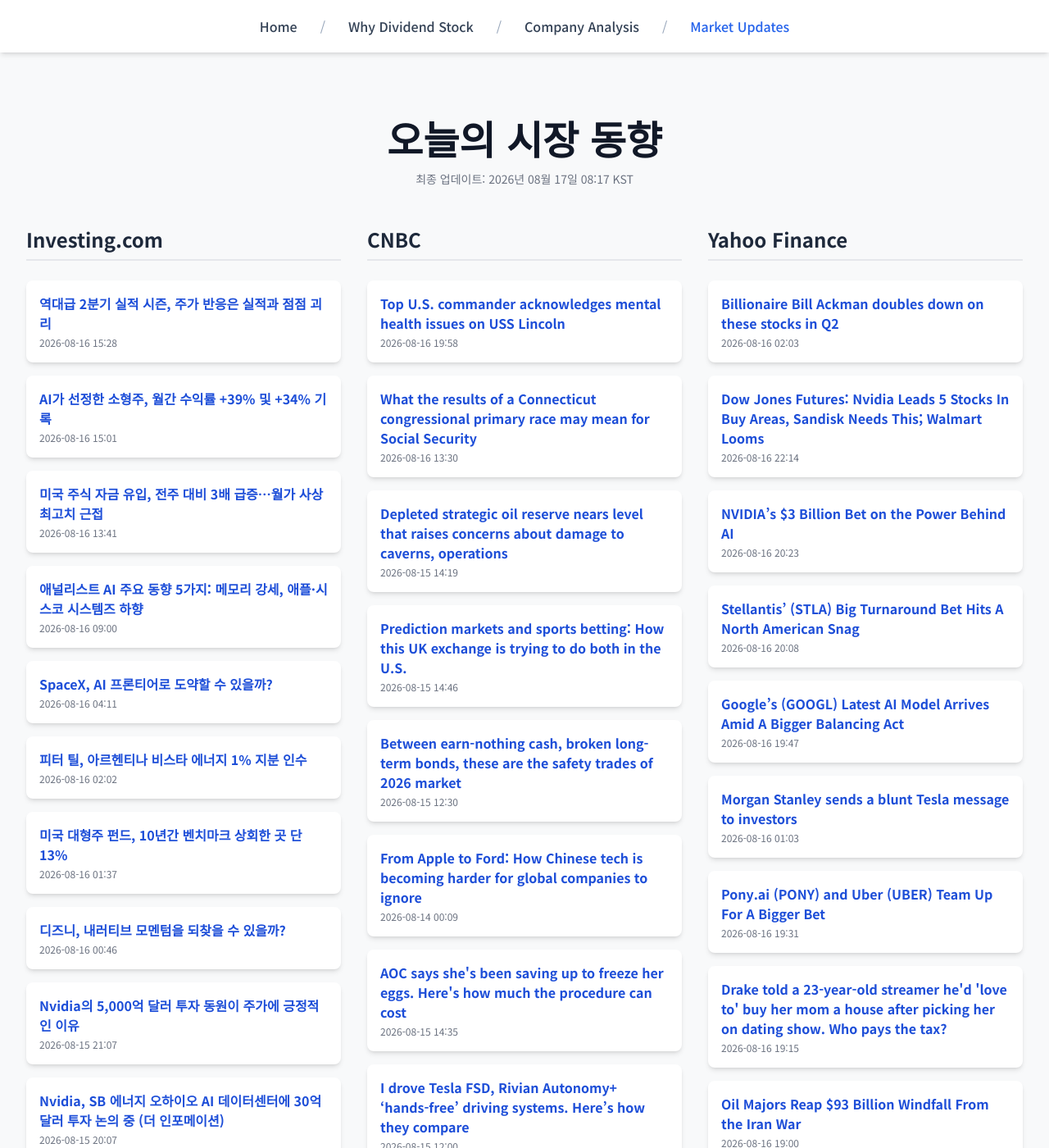
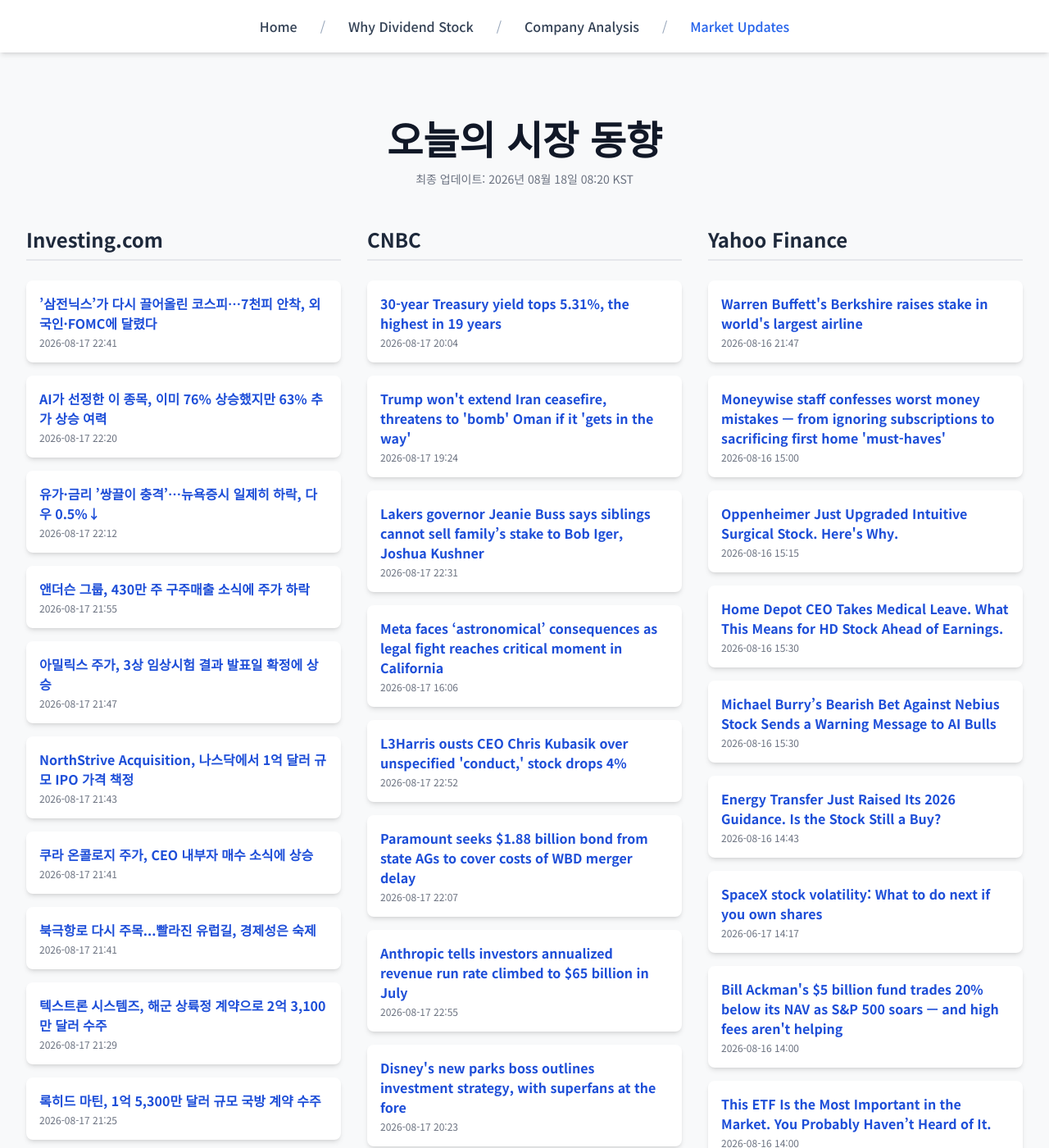
Before and after one commit to Kay-Hwang/my-company-analysis, a Jekyll site: the page built from market-updates.html, in a window 1280 px wide and 1400 px high. Shown: the whole window at 82% size. Built offline with Jekyll 4.4.1, drawn with Linux system fonts in a browser that asks for light colours; nearby versions of some CDN libraries; a script that is not in the unit is left out; some of the changed text lies outside the part shown.

Commit message:
Update daily data

```diff
--- a/_data/latest_data.json
+++ b/_data/latest_data.json
@@ -1,74 +1,116 @@
 {
-  "lastUpdated": "2026년 08월 17일 08:17 KST",
+  "lastUpdated": "2026년 08월 18일 08:20 KST",
   "news": {
     "investing": [
       {
-        "title": "역대급 2분기 실적 시즌, 주가 반응은 실적과 점점 괴리",
-        "link": "https://kr.investing.com/news/stock-market-news/article-2063561",
-        "pubDate": "2026-08-16 15:28:02",
-        "summary": "역대급 2분기 실적 시즌, 주가 반응은 실적과 점점 괴리"
+        "title": "’삼전닉스’가 다시 끌어올린 코스피…7천피 안착, 외국인·FOMC에 달렸다",
+        "link": "https://kr.investing.com/news/stock-market-news/article-2065005",
+        "pubDate": "2026-08-17 22:41:54",
+        "summary": "’삼전닉스’가 다시 끌어올린 코스피…7천피 안착, 외국인·FOMC에 달렸다"
       },
       {
-        "title": "AI가 선정한 소형주, 월간 수익률 +39% 및 +34% 기록",
-        "link": "https://kr.investing.com/news/stock-market-news/article-2063559",
-        "pubDate": "2026-08-16 15:01:35",
-        "summary": "AI가 선정한 소형주, 월간 수익률 +39% 및 +34% 기록"
+        "title": "AI가 선정한 이 종목, 이미 76% 상승했지만 63% 추가 상승 여력",
+        "link": "https://kr.investing.com/news/stock-market-news/article-2064995",
+        "pubDate": "2026-08-17 22:20:36",
+        "summary": "AI가 선정한 이 종목, 이미 76% 상승했지만 63% 추가 상승 여력"
       },
       {
-        "title": "미국 주식 자금 유입, 전주 대비 3배 급증…월가 사상 최고치 근접",
-        "link": "https://kr.investing.com/news/stock-market-news/article-2063551",
-        "pubDate": "2026-08-16 13:41:11",
-        "summary": "미국 주식 자금 유입, 전주 대비 3배 급증…월가 사상 최고치 근접"
+        "title": "유가·금리 ’쌍끌이 충격’…뉴욕증시 일제히 하락, 다우 0.5%↓",
+        "link": "https://kr.investing.com/news/stock-market-news/article-2064986",
+        "pubDate": "2026-08-17 22:12:15",
+        "summary": "유가·금리 ’쌍끌이 충격’…뉴욕증시 일제히 하락, 다우 0.5%↓"
       },
       {
-        "title": "애널리스트 AI 주요 동향 5가지: 메모리 강세, 애플·시스코 시스템즈 하향",
-        "link": "https://kr.investing.com/news/stock-market-news/article-2063520",
-        "pubDate": "2026-08-16 09:00:02",
-        "summary": "애널리스트 AI 주요 동향 5가지: 메모리 강세, 애플·시스코 시스템즈 하향"
+        "title": "앤더슨 그룹, 430만 주 구주매출 소식에 주가 하락",
+        "link": "https://kr.investing.com/news/stock-market-news/article-93CH-2064974",
+        "pubDate": "2026-08-17 21:55:31",
+        "summary": "앤더슨 그룹, 430만 주 구주매출 소식에 주가 하락"
       },
       {
-        "title": "SpaceX, AI 프론티어로 도약할 수 있을까?",
-        "link": "https://kr.investing.com/news/stock-market-news/article-2063469",
-        "pubDate": "2026-08-16 04:11:16",
-        "summary": "SpaceX, AI 프론티어로 도약할 수 있을까?"
+        "title": "아밀릭스 주가, 3상 임상시험 결과 발표일 확정에 상승",
+        "link": "https://kr.investing.com/news/stock-market-news/article-93CH-2064970",
+        "pubDate": "2026-08-17 21:47:01",
+        "summary": "아밀릭스 주가, 3상 임상시험 결과 발표일 확정에 상승"
       },
       {
-        "title": "피터 틸, 아르헨티나 비스타 에너지 1% 지분 인수",
-        "link": "https://kr.investing.com/news/stock-market-news/article-2063458",
-        "pubDate": "2026-08-16 02:02:40",
-        "summary": "피터 틸, 아르헨티나 비스타 에너지 1% 지분 인수"
+        "title": "NorthStrive Acquisition, 나스닥에서 1억 달러 규모 IPO 가격 책정",
+        "link": "https://kr.investing.com/news/stock-market-news/article-432SI-2064967",
+        "pubDate": "2026-08-17 21:43:01",
+        "summary": "NorthStrive Acquisition, 나스닥에서 1억 달러 규모 IPO 가격 책정"
       },
       {
-        "title": "미국 대형주 펀드, 10년간 벤치마크 상회한 곳 단 13%",
-        "link": "https://kr.investing.com/news/stock-market-news/article-2063453",
-        "pubDate": "2026-08-16 01:37:23",
-        "summary": "미국 대형주 펀드, 10년간 벤치마크 상회한 곳 단 13%"
+        "title": "쿠라 온콜로지 주가, CEO 내부자 매수 소식에 상승",
+        "link": "https://kr.investing.com/news/stock-market-news/article-93CH-2064966",
+        "pubDate": "2026-08-17 21:41:55",
+        "summary": "쿠라 온콜로지 주가, CEO 내부자 매수 소식에 상승"
       },
       {
-        "title": "디즈니, 내러티브 모멘텀을 되찾을 수 있을까?",
-        "link": "https://kr.investing.com/news/stock-market-news/article-2063452",
-        "pubDate": "2026-08-16 00:46:23",
-        "summary": "디즈니, 내러티브 모멘텀을 되찾을 수 있을까?"
+        "title": "북극항로 다시 주목...빨라진 유럽길, 경제성은 숙제",
+        "link": "https://kr.investing.com/news/stock-market-news/article-2064963",
+        "pubDate": "2026-08-17 21:41:54",
+        "summary": "북극항로 다시 주목...빨라진 유럽길, 경제성은 숙제"
       },
       {
-        "title": "Nvidia의 5,000억 달러 투자 동원이 주가에 긍정적인 이유",
-        "link": "https://kr.investing.com/news/stock-market-news/article-2063421",
-        "pubDate": "2026-08-15 21:07:11",
-        "summary": "Nvidia의 5,000억 달러 투자 동원이 주가에 긍정적인 이유"
+        "title": "텍스트론 시스템즈, 해군 상륙정 계약으로 2억 3,100만 달러 수주",
+        "link": "https://kr.investing.com/news/stock-market-news/article-93CH-2064955",
+        "pubDate": "2026-08-17 21:29:42",
+        "summary": "텍스트론 시스템즈, 해군 상륙정 계약으로 2억 3,100만 달러 수주"
       },
       {
-        "title": "Nvidia, SB 에너지 오하이오 AI 데이터센터에 30억 달러 투자 논의 중 (더 인포메이션)",
-        "link": "https://kr.investing.com/news/stock-market-news/article-2063417",
-        "pubDate": "2026-08-15 20:07:24",
-        "summary": "Nvidia, SB 에너지 오하이오 AI 데이터센터에 30억 달러 투자 논의 중 (더 인포메이션)"
+        "title": "록히드 마틴, 1억 5,300만 달러 규모 국방 계약 수주",
+        "link": "https://kr.investing.com/news/stock-market-news/article-93CH-2064954",
+        "pubDate": "2026-08-17 21:25:43",
+        "summary": "록히드 마틴, 1억 5,300만 달러 규모 국방 계약 수주"
       }
     ],
     "cnbc": [
       {
-        "title": "Top U.S. commander acknowledges mental health issues on USS Lincoln",
-        "link": "https://www.cnbc.com/2026/08/16/top-us-commander-acknowledges-mental-health-issues-on-uss-lincoln.html",
-        "pubDate": "Sun, 16 Aug 2026 19:58:32 GMT",
-        "summary": "Cooper's visit and statement come after reports of widespread morale and mental health concerns aboard the Lincoln."
+        "title": "30-year Treasury yield tops 5.31%, the highest in 19 years",
+        "link": "https://www.cnbc.com/2026/08/17/treasury-yields-federal-reserve-fomc-minutes.html",
+        "pubDate": "Mon, 17 Aug 2026 20:04:53 GMT",
+        "summary": "Treasury yields were higher as traders awaited the latest FOMC minutes due later this week."
+      },
+      {
+        "title": "Trump won't extend Iran ceasefire, threatens to 'bomb' Oman if it 'gets in the way'",
+        "link": "https://www.cnbc.com/2026/08/17/us-iran-war-trump-hormuz.html",
+        "pubDate": "Mon, 17 Aug 2026 19:24:32 GMT",
+        "summary": "Shipping traffic in the Strait of Hormuz sank to a new low as a ceasefire between the U.S. and Iran is set to expire on Monday with no deal in sight."
+      },
+      {
+        "title": "Lakers governor Jeanie Buss says siblings cannot sell family’s stake to Bob Iger, Joshua Kushner",
+        "link": "https://www.cnbc.com/2026/08/17/jeanie-buss-opposes-sale-family-stake.html",
+        "pubDate": "Mon, 17 Aug 2026 22:31:32 GMT",
+        "summary": "Jeanie Buss's lawyer says she has not agreed to sell the team and that any vote suggesting the Buss family is selling \"would be and is void.\""
+      },
+      {
+        "title": "Meta faces ‘astronomical’ consequences as legal fight reaches critical moment in California",
+        "link": "https://www.cnbc.com/2026/08/17/meta-attorneys-general-california-federal-trial-astronomical-consequences.html",
+        "pubDate": "Mon, 17 Aug 2026 16:06:28 GMT",
+        "summary": "Meta faces a federal trial over child safety claims that could bring major financial penalties and changes to Facebook and Instagram."
+      },
+      {
+        "title": "L3Harris ousts CEO Chris Kubasik over unspecified 'conduct,' stock drops 4%",
+        "link": "https://www.cnbc.com/2026/08/17/l3harris-ceo-chris-kubasik-lhx-defense-mehta.html",
+        "pubDate": "Mon, 17 Aug 2026 22:52:11 GMT",
+        "summary": "Chris Kubasik was ousted as Lockheed Martin's incoming CEO in 2012 after what that company called a \"close personal relationship with a subordinate employee.\""
+      },
+      {
+        "title": "Paramount seeks $1.88 billion bond from state AGs to cover costs of WBD merger delay",
+        "link": "https://www.cnbc.com/2026/08/17/paramount-bond-merger-delay-costs.html",
+        "pubDate": "Mon, 17 Aug 2026 22:07:03 GMT",
+        "summary": "Paramount agreed to delay its proposed acquisition of WBD to as late as June 2027 while the state AGs' case heads to trial."
+      },
+      {
+        "title": "Anthropic tells investors annualized revenue run rate climbed to $65 billion in July",
+        "link": "https://www.cnbc.com/2026/08/17/anthropic-says-annualized-revenue-climbed-to-65-billion-in-july.html",
+        "pubDate": "Mon, 17 Aug 2026 22:55:31 GMT",
+        "summary": "Anthropic's revenue run rate is up about sevenfold from a year earlier."
+      },
+      {
+        "title": "Disney's new parks boss outlines investment strategy, with superfans at the fore",
+        "link": "https://www.cnbc.com/2026/08/17/disney-parks-strategy-superfans-mazloum.html",
+        "pubDate": "Mon, 17 Aug 2026 20:23:22 GMT",
+        "summary": "Disney Experiences chief Thomas Mazloum is focused on balancing the needs of its most ardent parkgoers with its less frequent visitors."
       },
       {
         "title": "What the results of a Connecticut congressional primary race may mean for Social Security",
@@ -77,114 +119,72 @@
         "summary": "Rep. John Larson of Connecticut, an advocate for expanding Social Security, was ousted in a Democratic primary contest Tuesday."
       },
       {
-        "title": "Depleted strategic oil reserve nears level that raises concerns about damage to caverns, operations",
-        "link": "https://www.cnbc.com/2026/08/15/strategic-petroleum-reserve-spr-oil-iran-war-caverns.html",
-        "pubDate": "Sat, 15 Aug 2026 14:19:35 GMT",
-        "summary": "The rapid drawdown of the U.S. Strategic Petroleum Reserve could damage the caverns that store the oil, experts warn."
-      },
-      {
-        "title": "Prediction markets and sports betting: How this UK exchange is trying to do both in the U.S.",
-        "link": "https://www.cnbc.com/2026/08/15/prediction-markets-and-sports-betting-how-this-uk-exchange-is-trying-to-do-both-in-the-us.html",
-        "pubDate": "Sat, 15 Aug 2026 14:46:43 GMT",
-        "summary": "Smarkets is entering the U.S. prediction market race but also applying to run as a sportsbook within states amid regulatory uncertainty at the federal level."
-      },
-      {
-        "title": "Between earn-nothing cash, broken long-term bonds, these are the safety trades of 2026 market",
-        "link": "https://www.cnbc.com/2026/08/15/cash-money-market-funds-bonds.html",
-        "pubDate": "Sat, 15 Aug 2026 12:30:01 GMT",
-        "summary": "Investors have flocked to short-term investments like ultra-short bond funds in anticipation of a stock market correction and with long-term bonds broken."
-      },
-      {
-        "title": "From Apple to Ford: How Chinese tech is becoming harder for global companies to ignore",
-        "link": "https://www.cnbc.com/2026/08/14/china-tech-global-appeal-apple-ford-catl-deepseek.html",
-        "pubDate": "Fri, 14 Aug 2026 00:09:11 GMT",
-        "summary": "Global companies are increasingly tapping Chinese technology for its growing capabilities and scale, even as geopolitical risks remain."
-      },
-      {
-        "title": "AOC says she's been saving up to freeze her eggs. Here's how much the procedure can cost",
-        "link": "https://www.cnbc.com/2026/08/15/aoc-egg-freezing-costs-insurance-taxes.html",
-        "pubDate": "Sat, 15 Aug 2026 14:35:01 GMT",
-        "summary": "AOC is highlighting the cost of freezing her eggs. Here's what to know about health insurance coverage, state laws and taxes associated with the process."
-      },
-      {
-        "title": "I drove Tesla FSD, Rivian Autonomy+ ‘hands-free’ driving systems. Here’s how they compare",
-        "link": "https://www.cnbc.com/2026/08/15/rivian-tesla-self-driving-adas-fsd.html",
-        "pubDate": "Sat, 15 Aug 2026 12:00:01 GMT",
-        "summary": "Rivian is trying to catch up to Tesla's \"hands-free\" capabilities, but with additional safety guardrails that the Elon Musk company doesn't have."
-      },
-      {
-        "title": "Lamborghini unveils Revuelto SV, its most powerful production car ever",
-        "link": "https://www.cnbc.com/2026/08/14/lamborghini-revuelto-sv-hybrid-price.html",
-        "pubDate": "Sun, 16 Aug 2026 17:08:04 GMT",
-        "summary": "Lamborghini's Revuelto SV is a limited-edition V12 hybrid with over 1,050 horsepower, a 2.4-second 0-to-100 kph time and a $741,172 starting price."
-      },
-      {
-        "title": "Why the historic U.S.-Japan intervention has failed to halt the yen’s slide",
-        "link": "https://www.cnbc.com/2026/08/12/japan-yen-us-dollar-intervention-.html",
-        "pubDate": "Wed, 12 Aug 2026 07:20:31 GMT",
-        "summary": "The Japanese yen has erased about half of the gains from an unprecedented U.S.-Japan intervention less than two weeks ago."
+        "title": "College can cost $100,000 a year. Here's how families are covering the tab",
+        "link": "https://www.cnbc.com/2026/08/15/how-families-pay-for-college-as-tuition-costs-soar.html",
+        "pubDate": "Sat, 15 Aug 2026 13:30:01 GMT",
+        "summary": "Because families struggle to pay for school, many students and their parents increasingly depend on federal and private aid to help foot the bill."
       }
     ],
     "yahoo": [
       {
-        "title": "Billionaire Bill Ackman doubles down on these stocks in Q2",
-        "link": "https://finance.yahoo.com/markets/stocks/articles/billionaire-bill-ackman-doubles-down-020300181.html",
-        "pubDate": "2026-08-16T02:03:00Z",
-        "summary": "Billionaire Bill Ackman doubles down on these stocks in Q2"
+        "title": "Warren Buffett's Berkshire raises stake in world's largest airline",
+        "link": "https://finance.yahoo.com/markets/stocks/articles/warren-buffetts-berkshire-raises-stake-214700937.html",
+        "pubDate": "2026-08-16T21:47:00Z",
+        "summary": "Warren Buffett's Berkshire raises stake in world's largest airline"
       },
       {
-        "title": "Dow Jones Futures: Nvidia Leads 5 Stocks In Buy Areas, Sandisk Needs This; Walmart Looms",
-        "link": "https://www.investors.com/market-trend/stock-market-today/dow-jones-futures-market-run-sandisk-soars-nvidia-buy-walmart-target/?src=A00220&yptr=yahoo",
-        "pubDate": "2026-08-16T22:14:56Z",
-        "summary": "Dow Jones Futures: Nvidia Leads 5 Stocks In Buy Areas, Sandisk Needs This; Walmart Looms"
+        "title": "Moneywise staff confesses worst money mistakes — from ignoring subscriptions to sacrificing first home 'must-haves'",
+        "link": "https://finance.yahoo.com/markets/articles/moneywise-staff-confesses-worst-money-150000883.html",
+        "pubDate": "2026-08-16T15:00:00Z",
+        "summary": "Moneywise staff confesses worst money mistakes — from ignoring subscriptions to sacrificing first home 'must-haves'"
       },
       {
-        "title": "NVIDIA’s $3 Billion Bet on the Power Behind AI",
-        "link": "https://finance.yahoo.com/technology/ai/articles/nvidia-3-billion-bet-power-202314612.html",
-        "pubDate": "2026-08-16T20:23:14Z",
-        "summary": "NVIDIA’s $3 Billion Bet on the Power Behind AI"
+        "title": "Oppenheimer Just Upgraded Intuitive Surgical Stock. Here's Why.",
+        "link": "https://finance.yahoo.com/markets/stocks/articles/oppenheimer-just-upgraded-intuitive-surgical-151502484.html",
+        "pubDate": "2026-08-16T15:15:02Z",
+        "summary": "Oppenheimer Just Upgraded Intuitive Surgical Stock. Here's Why."
       },
       {
-        "title": "Stellantis’ (STLA) Big Turnaround Bet Hits A North American Snag",
-        "link": "https://finance.yahoo.com/markets/stocks/articles/stellantis-stla-big-turnaround-bet-200858626.html",
-        "pubDate": "2026-08-16T20:08:58Z",
-        "summary": "Stellantis’ (STLA) Big Turnaround Bet Hits A North American Snag"
+        "title": "Home Depot CEO Takes Medical Leave. What This Means for HD Stock Ahead of Earnings.",
+        "link": "https://finance.yahoo.com/markets/stocks/articles/home-depot-ceo-takes-medical-153002568.html",
+        "pubDate": "2026-08-16T15:30:02Z",
+        "summary": "Home Depot CEO Takes Medical Leave. What This Means for HD Stock Ahead of Earnings."
       },
       {
-        "title": "Google’s (GOOGL) Latest AI Model Arrives Amid A Bigger Balancing Act",
-        "link": "https://finance.yahoo.com/technology/ai/articles/google-googl-latest-ai-model-194743447.html",
-        "pubDate": "2026-08-16T19:47:43Z",
-        "summary": "Google’s (GOOGL) Latest AI Model Arrives Amid A Bigger Balancing Act"
+        "title": "Michael Burry’s Bearish Bet Against Nebius Stock Sends a Warning Message to AI Bulls",
+        "link": "https://finance.yahoo.com/markets/stocks/articles/michael-burry-bearish-bet-against-153002331.html",
+        "pubDate": "2026-08-16T15:30:02Z",
+        "summary": "Michael Burry’s Bearish Bet Against Nebius Stock Sends a Warning Message to AI Bulls"
       },
       {
-        "title": "Morgan Stanley sends a blunt Tesla message to investors",
-        "link": "https://finance.yahoo.com/markets/stocks/articles/morgan-stanley-sends-blunt-tesla-010300423.html",
-        "pubDate": "2026-08-16T01:03:00Z",
-        "summary": "Morgan Stanley sends a blunt Tesla message to investors"
+        "title": "Energy Transfer Just Raised Its 2026 Guidance. Is the Stock Still a Buy?",
+        "link": "https://finance.yahoo.com/markets/stocks/articles/energy-transfer-just-raised-2026-144300316.html",
+        "pubDate": "2026-08-16T14:43:00Z",
+        "summary": "Energy Transfer Just Raised Its 2026 Guidance. Is the Stock Still a Buy?"
       },
       {
-        "title": "Pony.ai (PONY) and Uber (UBER) Team Up For A Bigger Bet",
-        "link": "https://finance.yahoo.com/markets/stocks/articles/pony-ai-pony-uber-uber-193130272.html",
-        "pubDate": "2026-08-16T19:31:30Z",
-        "summary": "Pony.ai (PONY) and Uber (UBER) Team Up For A Bigger Bet"
+        "title": "SpaceX stock volatility: What to do next if you own shares",
+        "link": "https://finance.yahoo.com/personal-finance/investing/article/spacex-stock-volatility-what-to-do-next-if-you-own-shares-141704338.html",
+        "pubDate": "2026-06-17T14:17:04Z",
+        "summary": "SpaceX stock volatility: What to do next if you own shares"
       },
       {
-        "title": "Drake told a 23-year-old streamer he'd 'love to' buy her mom a house after picking her on dating show. Who pays the tax?",
-        "link": "https://finance.yahoo.com/real-estate/articles/drake-told-23-old-streamer-191500099.html",
-        "pubDate": "2026-08-16T19:15:00Z",
-        "summary": "Drake told a 23-year-old streamer he'd 'love to' buy her mom a house after picking her on dating show. Who pays the tax?"
+        "title": "Bill Ackman's $5 billion fund trades 20% below its NAV as S&P 500 soars — and high fees aren't helping",
+        "link": "https://finance.yahoo.com/markets/stocks/articles/bill-ackmans-5-billion-fund-140000634.html",
+        "pubDate": "2026-08-16T14:00:00Z",
+        "summary": "Bill Ackman's $5 billion fund trades 20% below its NAV as S&P 500 soars — and high fees aren't helping"
       },
       {
-        "title": "Oil Majors Reap $93 Billion Windfall From the Iran War",
-        "link": "https://finance.yahoo.com/energy/articles/oil-majors-reap-93-billion-190000461.html",
-        "pubDate": "2026-08-16T19:00:00Z",
-        "summary": "Oil Majors Reap $93 Billion Windfall From the Iran War"
+        "title": "This ETF Is the Most Important in the Market. You Probably Haven’t Heard of It.",
+        "link": "https://finance.yahoo.com/markets/stocks/articles/etf-most-important-market-probably-140002357.html",
+        "pubDate": "2026-08-16T14:00:02Z",
+        "summary": "This ETF Is the Most Important in the Market. You Probably Haven’t Heard of It."
       },
       {
-        "title": "Tori Dunlap's Her First $100K made Inc. 5000 after growing it from a blog to a multi-million dollar business",
-        "link": "https://finance.yahoo.com/small-business/articles/tori-dunlaps-her-first-100k-183000556.html",
-        "pubDate": "2026-08-16T18:30:00Z",
-        "summary": "Tori Dunlap's Her First $100K made Inc. 5000 after growing it from a blog to a multi-million dollar business"
+        "title": "Analysts Are Upping Their Price Targets on Lumentum Stock. Here's Why.",
+        "link": "https://finance.yahoo.com/markets/stocks/articles/analysts-upping-price-targets-lumentum-140002049.html",
+        "pubDate": "2026-08-16T14:00:02Z",
+        "summary": "Analysts Are Upping Their Price Targets on Lumentum Stock. Here's Why."
       }
     ]
   }
```
